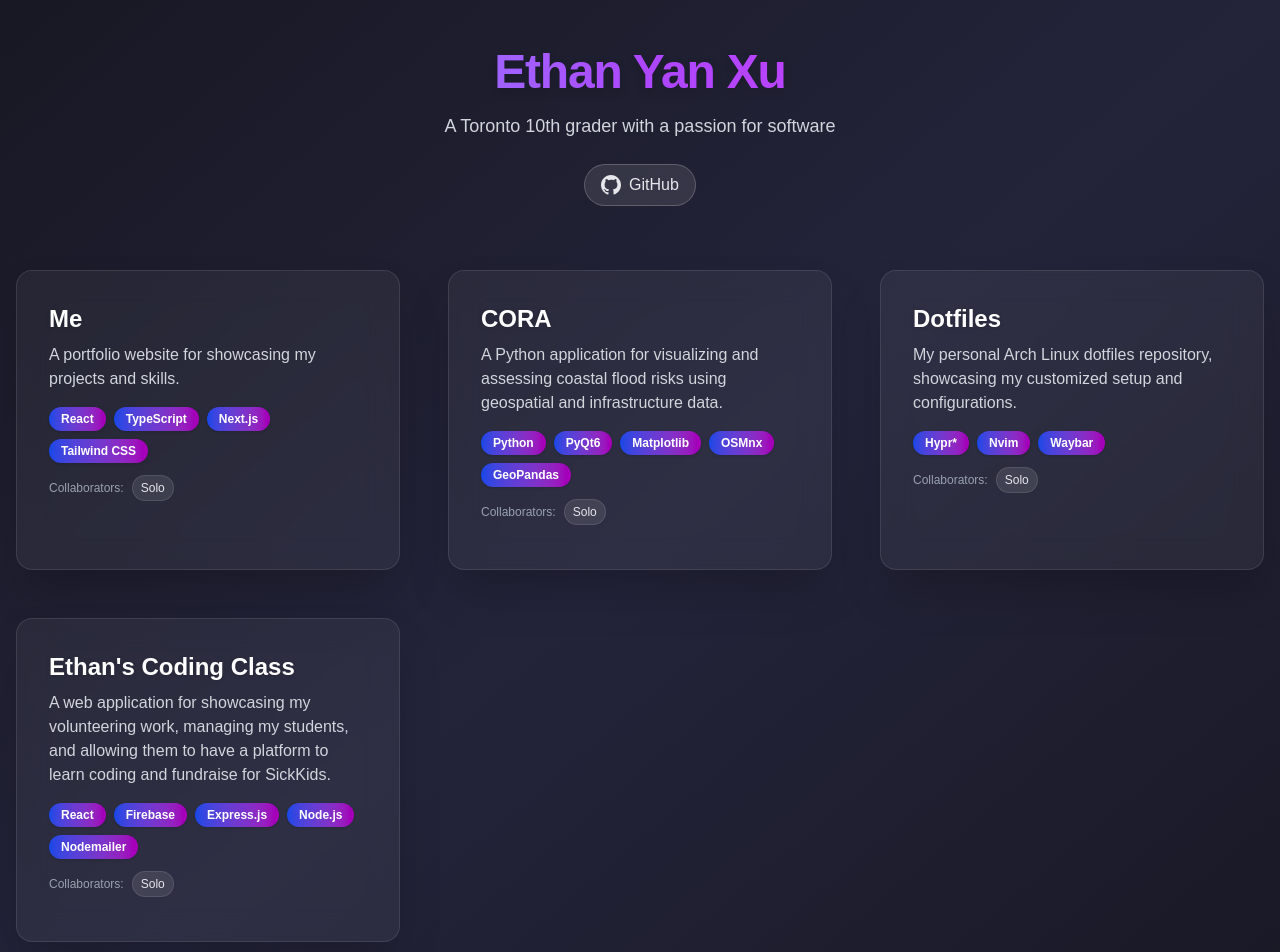
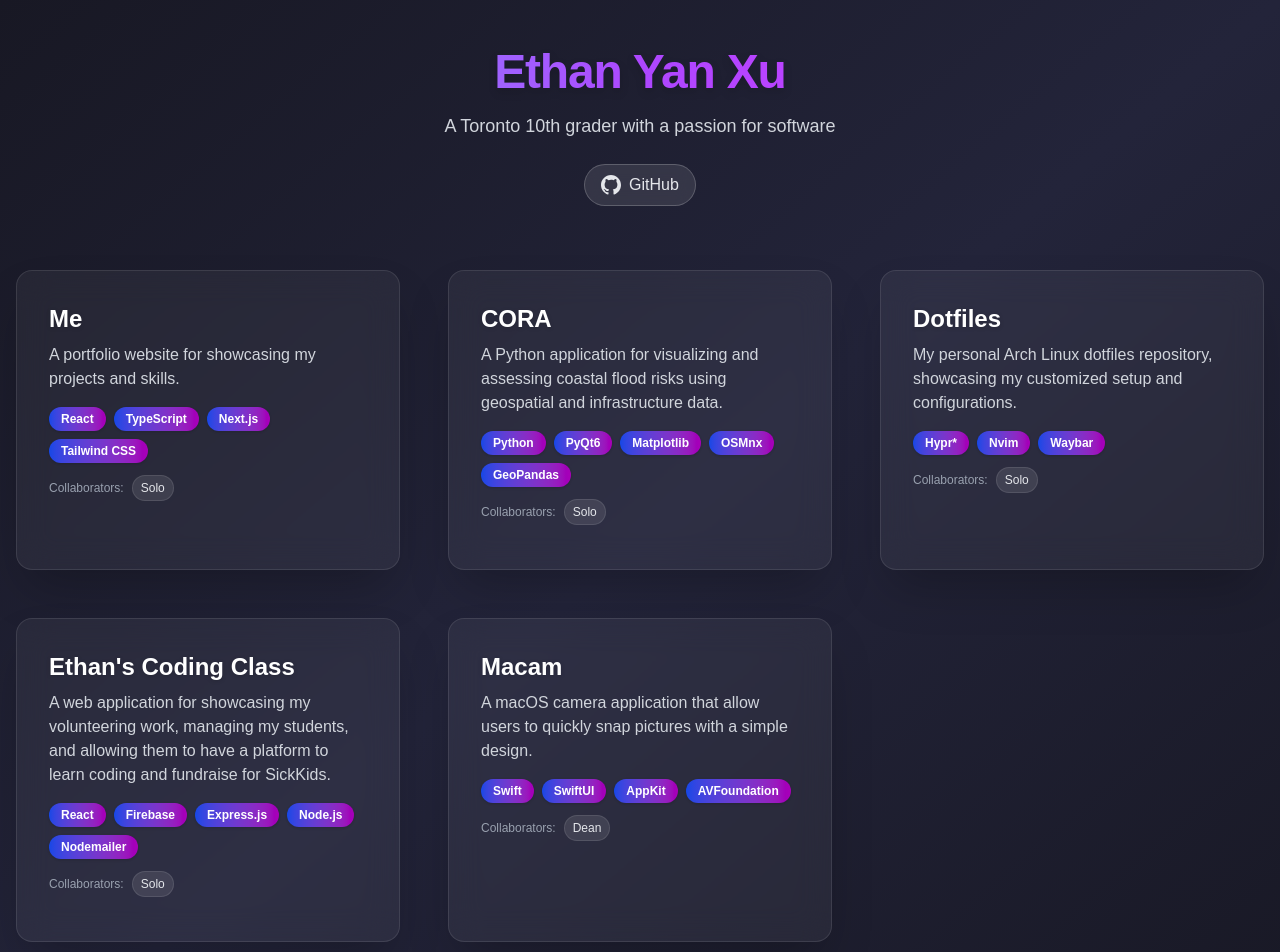
Before and after one commit to OoEthanoO/me, a Next.js app: page / in a window 1280 px wide. Shown: the top 952 px of the page. Built offline with nearby package versions, Linux system fonts and the light colour scheme.

Commit message:
Add Macam to project list

```diff
--- a/data/projects.ts
+++ b/data/projects.ts
@@ -53,6 +53,16 @@ export const projects: Project[] = [
       { name: "Solo", github: "https://github.com/OoEthanoO" }
     ],
     images: ["/codingclass1.png", "/codingclass2.png", "/codingclass3.png"],
-    website: "https://my-volunteering-website-becd2.web.app/"
+    website: "https://class.ethanyanxu.com/"
+  },
+  {
+    title: "Macam",
+    description: "A macOS camera application that allow users to quickly snap pictures with a simple design.",
+    technologies: ["Swift", "SwiftUI", "AppKit", "AVFoundation"],
+    collaborators: [
+      { name: "Dean", github: "https://github.com/Penguin60" }
+    ],
+    github: "https://github.com/STRNerds/Macam",
+    images: ["/macam1.png"]
   },
 ];
```
Also changed, not shown: 1 other file (tests, documents, lock files or other folders).
